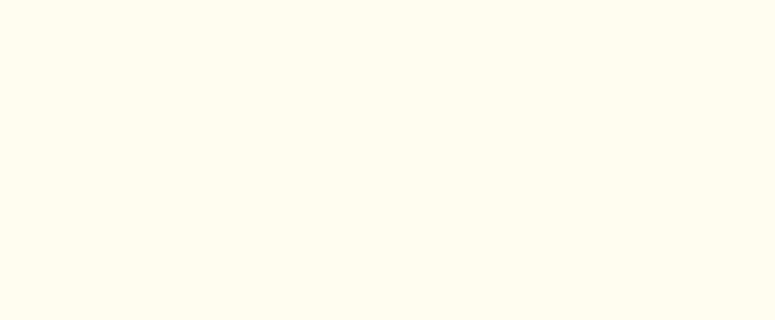
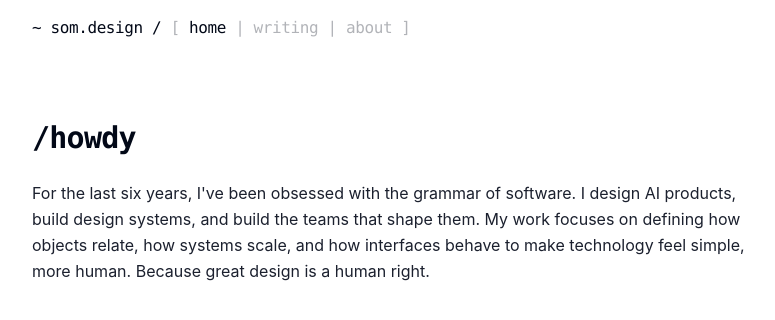
Before and after one commit to designedbysom/som-design-blog, a React (Vite) app: page /home in a window 1280 px wide. Before the commit this address had no page. Shown: the top 320 px of the page, without its empty margins (232-1007 px from the left). Built offline with nearby package versions, Linux system fonts and the light colour scheme.

Commit message:
feature(nav): refactor to MainNav/Nav/Layout architecture with shared header

```diff
--- a/src/App.tsx
+++ b/src/App.tsx
@@ -1,5 +1,6 @@
 import { lazy, Suspense } from "react";
 import { Routes, Route } from "react-router-dom";
+import Layout from "@/components/Layout";
 
 const Home = lazy(() => import("./pages/Home"));
 const Writing = lazy(() => import("./pages/Writing"));
@@ -7,19 +8,22 @@ const Article = lazy(() => import("./pages/Article"));
 
 function App() {
   return (
+    <Layout>
       <Suspense
         fallback={
-        <div className="min-h-screen flex items-center justify-center bg-white">
+          <div className="flex items-center justify-center py-24">
             Loading...
           </div>
         }
       >
         <Routes>
           <Route path="/" element={<Home />} />
+          <Route path="/home" element={<Home />} />
           <Route path="/writing" element={<Writing />} />
           <Route path="/writing/:slug" element={<Article />} />
         </Routes>
       </Suspense>
+    </Layout>
   );
 }
 
--- /dev/null
+++ b/src/components/Layout.tsx
@@ -0,0 +1,18 @@
+import { ReactNode } from "react";
+import MainNav from "@/components/MainNav";
+
+interface LayoutProps {
+  children: ReactNode;
+}
+
+function Layout({ children }: LayoutProps) {
+  return (
+    <div className="min-h-screen bg-background text-foreground">
+      <MainNav />
+      <main>{children}</main>
+      {/* Footer placeholder */}
+    </div>
+  );
+}
+
+export default Layout;
--- /dev/null
+++ b/src/components/MainNav.tsx
@@ -0,0 +1,13 @@
+import Nav from "@/components/Nav";
+
+function MainNav() {
+  return (
+    <header className="sticky top-0 z-50 bg-background">
+      <div className="max-w-[800px] mx-auto px-6 py-4">
+        <Nav />
+      </div>
+    </header>
+  );
+}
+
+export default MainNav;
--- a/src/components/TitleNav.tsx
+++ b/src/components/Nav.tsx
@@ -1,21 +1,22 @@
 import { Link, useLocation } from "react-router-dom";
 import { strings } from "@/data/strings";
 
-function TitleNav() {
+function Nav() {
   const location = useLocation();
   const { titlePrefix, navItems } = strings;
 
   return (
-    <h1 className="font-mono text-xl md:text-2xl font-medium tracking-tight text-foreground">
-      <span className="opacity-30">{titlePrefix}</span>
+    <nav className="text-sm sm:text-base font-medium font-mono tracking-tight text-foreground">
+      <Link to="/" className="opacity-100 hidden sm:inline">{titlePrefix}</Link>
       <span className="opacity-30">[ </span>
       {navItems.map((item, index) => {
-        const isActive = location.pathname === item.path;
+        const isActive = location.pathname === item.path ||
+          (item.path === "/" && location.pathname === "/home");
         return (
           <span key={item.path}>
             <Link
               to={item.path}
-              className={`transition-all duration-150 active:scale-95 inline-block ${
+              className={`cursor-pointer transition-all duration-150 active:scale-95 inline-block ${
                 isActive
                   ? "opacity-100"
                   : "opacity-30 hover:opacity-100"
@@ -30,8 +31,8 @@ function TitleNav() {
         );
       })}
       <span className="opacity-30"> ]</span>
-    </h1>
+    </nav>
   );
 }
 
-export default TitleNav;
+export default Nav;
--- a/src/data/strings.ts
+++ b/src/data/strings.ts
@@ -1,11 +1,12 @@
 export const strings = {
-  titlePrefix: "~ som.design/",
+  titlePrefix: "~ som.design / ",
   navItems: [
     { label: "home", path: "/" },
     { label: "writing", path: "/writing" },
     { label: "about", path: "/about" },
   ],
   home: {
+    title: "/howdy",
     intro:
       "For the last six years, I've been obsessed with the grammar of software. I design AI products, build design systems, and build the teams that shape them. My work focuses on defining how objects relate, how systems scale, and how interfaces behave to make technology feel simple, more human. Because great design is a human right.",
   },
--- a/src/index.css
+++ b/src/index.css
@@ -4,7 +4,7 @@
 
 @layer base {
   :root {
-    --background: 47 100% 97%;
+    --background: 0 0% 100%;
     --foreground: 222.2 84% 4.9%;
     --card: 0 0% 100%;
     --card-foreground: 222.2 84% 4.9%;
--- a/src/pages/Article.tsx
+++ b/src/pages/Article.tsx
@@ -34,7 +34,7 @@ function Article() {
   }, [post.content]);
 
   return (
-    <article className="min-h-screen bg-white">
+    <article>
       <div className="max-w-[800px] mx-auto px-6 py-16 sm:py-24">
         {/* Header */}
         <header className="mb-16">
--- a/src/pages/Home.tsx
+++ b/src/pages/Home.tsx
@@ -1,18 +1,17 @@
 import { strings } from "@/data/strings";
-import TitleNav from "@/components/TitleNav";
 
 function Home() {
-  const { intro } = strings.home;
+  const { title, intro } = strings.home;
 
   return (
-    <main className="min-h-screen bg-background text-foreground">
-      <div className="max-w-[800px] mx-auto px-6 py-16 sm:py-24">
-        <TitleNav />
-        <p className="mt-8 text-base leading-relaxed text-foreground/90 max-w-[720px]">
-          {intro}
-        </p>
-      </div>
-    </main>
+    <div className="max-w-[800px] mx-auto px-6 py-12 sm:py-16">
+      <h1 className="font-mono text-2xl md:text-3xl font-semibold tracking-tight text-foreground mb-6">
+        {title}
+      </h1>
+      <p className="text-base leading-relaxed text-foreground/90 max-w-[720px]">
+        {intro}
+      </p>
+    </div>
   );
 }
 
```
Also changed, not shown: planning/site-ia.md (added, +87 -0 lines). Lines whose indentation alone changed are shown as unchanged.
